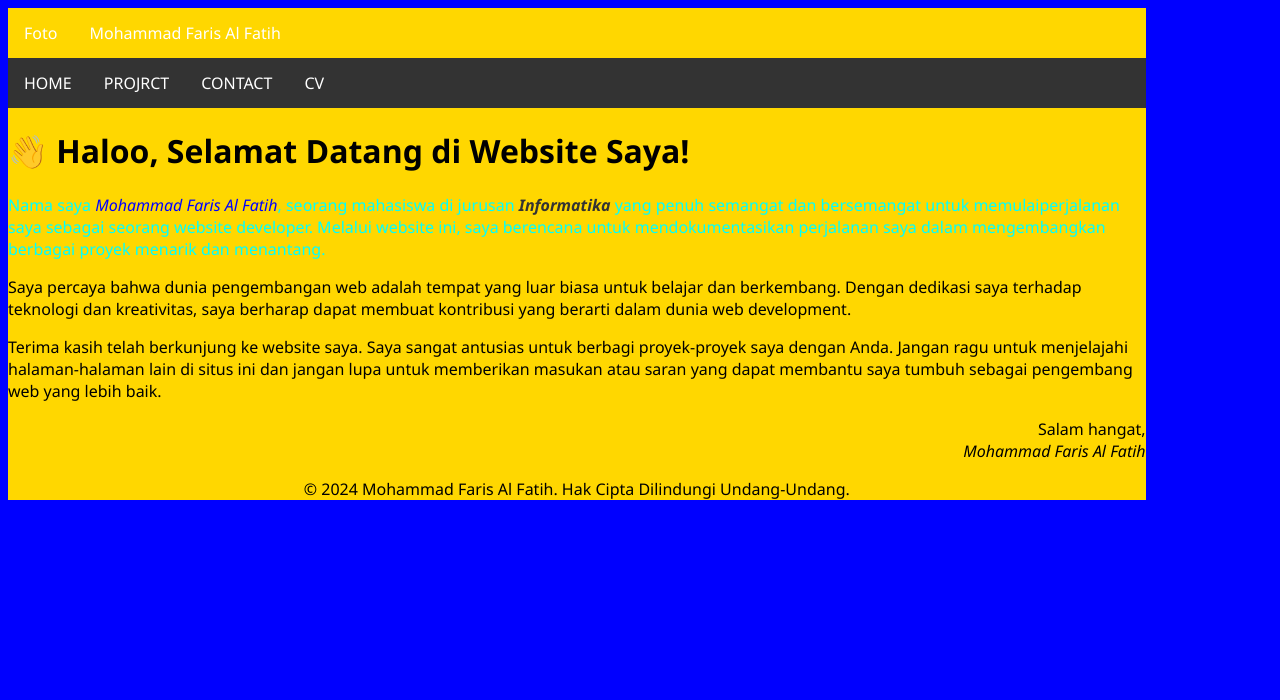
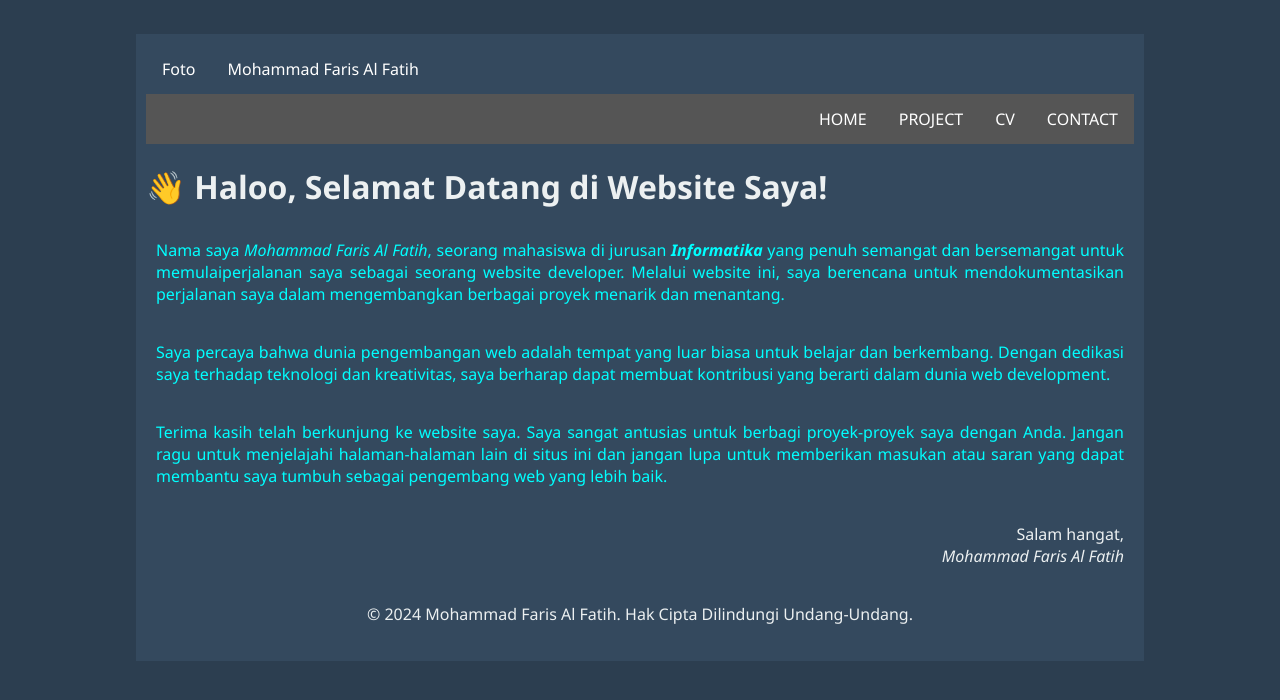
Before and after one commit to farisalfatih/css-dasar, a plain HTML site: page 5-6-css-selector/index.html in a window 1280 px wide. Drawn offline with Linux system fonts and the light colour scheme.

Commit message:
Pembaruhan css pada pertemuan 5-6, memperbaiki tema dari yang amburadul menjadi batter

```diff
--- a/5-6-css-selector/css/styles.css
+++ b/5-6-css-selector/css/styles.css
@@ -3,16 +3,21 @@
 }
 
 body {
-  background-color: blue;
+  background-color: #2c3e50;
+  padding-left: 10%;
+  padding-right: 10%;
+  padding-top: 2%;
+  padding-bottom: 2%;
 }
 
 div {
-  width: 90%;
-  background-color: gold;
+  background-color: #34495e;
+  padding: 10px;
+  color: #ecf0f1;
 }
 
 nav {
-  background-color: #333;
+  background-color: #555555;
 }
 
 ul {
@@ -22,7 +27,11 @@ ul {
   overflow: hidden;
 }
 
-li {
+nav li {
+  float: right;
+}
+
+header li {
   float: left;
 }
 
@@ -42,18 +51,17 @@ a:hover {
   text-align: right;
 }
 
-footer {
-  text-align: center;
-}
-
-.paragraf1 {
+p {
+  text-align: justify;
+  padding: 10px;
   color: aqua;
 }
 
-.paragraf1 > b > i {
-  color: #333;
+footer > p {
+  text-align: center;
+  color: #ecf0f1;
 }
 
-.paragraf1 i {
-  color: blue;
+#salam {
+  color: #ecf0f1;
 }
--- a/5-6-css-selector/index.html
+++ b/5-6-css-selector/index.html
@@ -14,10 +14,10 @@
       </header>
       <nav>
         <ul>
-          <li><a href="">HOME</a></li>
-          <li><a href="">PROJRCT</a></li>
           <li><a href="">CONTACT</a></li>
           <li><a href="">CV</a></li>
+          <li><a href="">PROJECT</a></li>
+          <li><a href="">HOME</a></li>
         </ul>
       </nav>
       <main>
```
